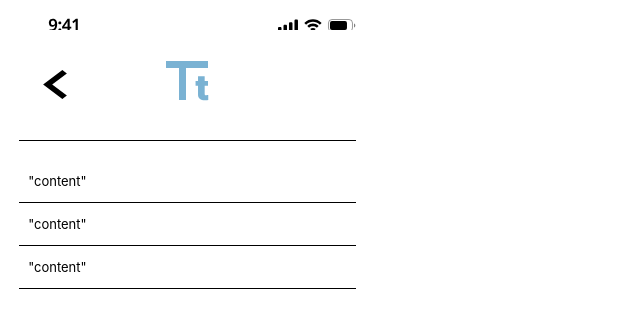
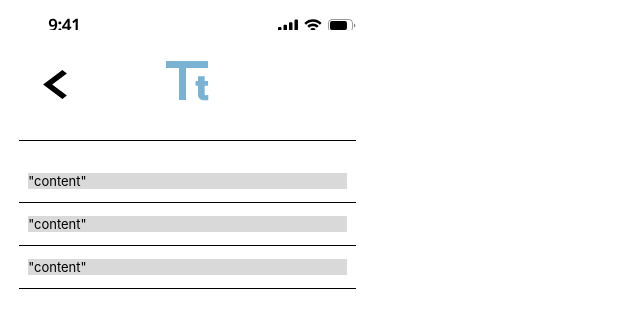
Before and after one commit to 2024GanzithonPYTHON/13_GANZI_FE, a React (Create React App) app: page /Alarm in a window 1280 px wide. Shown: the top 328 px of the page, without its empty margins (0-640 px from the left). Built offline with nearby package versions, Linux system fonts and the light colour scheme.

Commit message:
modification2

```diff
--- a/src/components/Alarms.jsx
+++ b/src/components/Alarms.jsx
@@ -3,6 +3,8 @@ import { Link } from "react-router-dom"
 import './Alarm.css';
 
 export default function Alarms({
+    onClickAlarm,
+    AlarmClick,
     // notificationId,
     // type,
     // fromMemberNickname,
@@ -39,7 +41,7 @@ export default function Alarms({
     return(
         <div>
             {/* <Link to={link} key={contentId} style={{ textDecoration: 'none', color:"black" }}> */}
-            <div className="placecenter">
+            <div onClick={onClickAlarm} className="placecenter" style={{backgroundColor: AlarmClick ? "#ffffff" : "#D9D9D9"}}>
                 <p style={{fontSize:13, fontWeight:"bold"}}>{alarmMessage}</p>
                 <p style={{fontSize:13}}>"content"</p>
             </div>
--- a/src/pages/Alarm.jsx
+++ b/src/pages/Alarm.jsx
@@ -1,34 +1,42 @@
 import Alarms from "../components/Alarms"
 import AlarmHeader from "../layout/AlarmHeader"
+import { useState } from "react";
 
 export default function Alarm(){
     const alarmData=[{
-        id:0,
-        NotificationType: "MESSAGE",
-        userName: "닉네임4",
+        notificationId:0,
+        type: "MESSAGE",
+        fromMemberNickname: "닉네임4",
         content:"내용",
     },
     {
-        id:1,
-        NotificationType: "COMMENT",
-        userName: "닉네임3",
+        notificationId:1,
+        type: "COMMENT",
+        fromMemberNickname: "닉네임3",
         content:"내용",
     },
     {
-        id:3,
-        NotificationType: "REVIEW",
-        userName: "닉네임1",
+        notificationId:3,
+        type: "REVIEW",
+        fromMemberNickname: "닉네임1",
         content:"내용",
     },
 
 ]
+
+
 // 알람 데이터 받아오면 알람 데이터 자리에 대체 하면 됩니다
 
+const [ AlarmCheck, setAlarmCheck ] =useState(false);
+
+const onClickAlarm = () =>{
+    setAlarmCheck(true)
+}
     return(
         <div>
             <AlarmHeader/>
             {alarmData.map((alarm) => (
-                <Alarms key={alarm.id} {...alarm}/>
+                <Alarms onClickAlarm={onClickAlarm} AlarmCheck={AlarmCheck} key={alarm.notificationId} {...alarm}/>
             ))}
         </div>
     )
--- a/src/pages/ComuPage.jsx
+++ b/src/pages/ComuPage.jsx
@@ -53,7 +53,6 @@ export default function ComuPage(){
             <div>
                 {/* {fillterComment.map((commentInfo) => (
                     <Comment key={commentInfo.id} {...commentInfo}/>
-
                 ))} */}
             </div>
 
--- a/src/pages/ReviewWrite.jsx
+++ b/src/pages/ReviewWrite.jsx
@@ -16,13 +16,14 @@ export default function ReviewWrite(){
     const onChangeReviewText = (e) =>{
         setReviewText(e.target.value);
     }
+
     const onClickReviewStoring = () =>{
         if(reviewText===""){
             textareaRef.current.focus();
             return;
         }
-        // reviewCreate(reviewText, ID, selectedRating);
-        setReviewText("");
+        console.log(reviewText)
+        console.log(selectedRating)
     }
 
 
```
